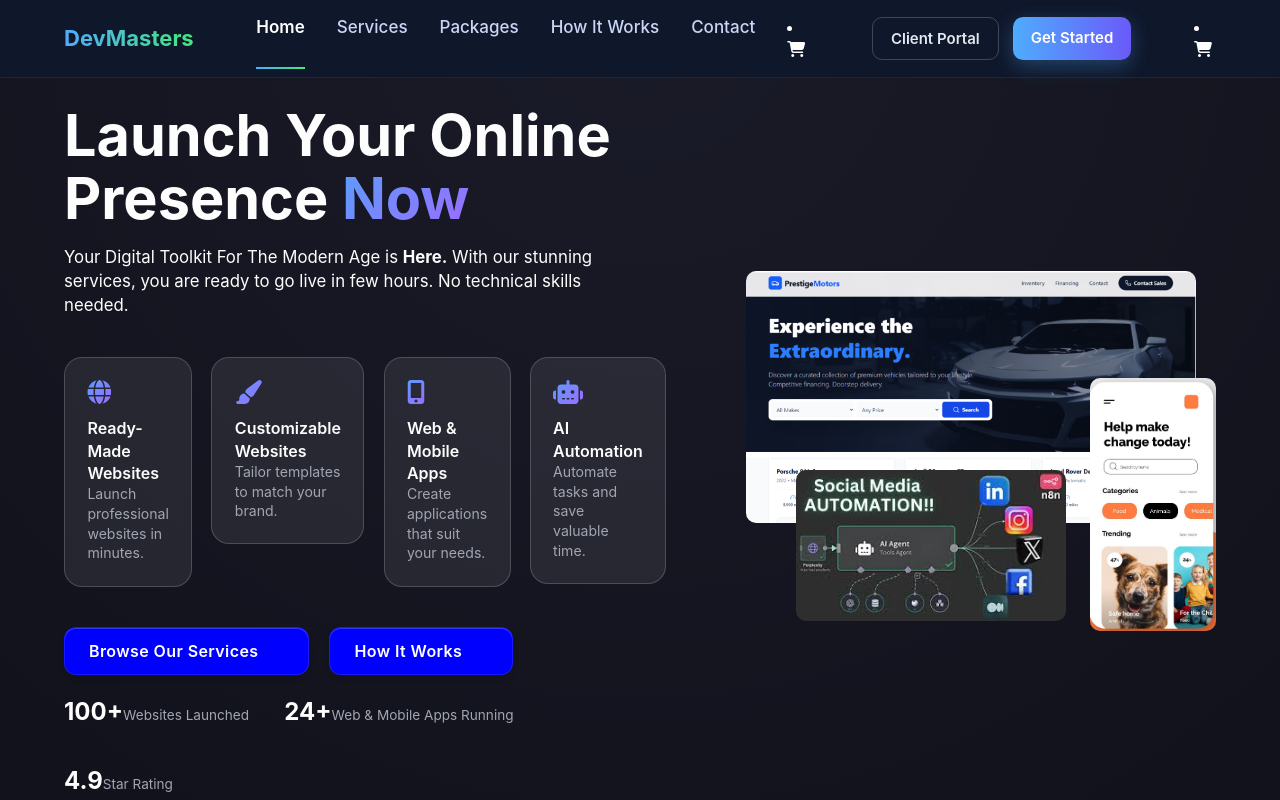
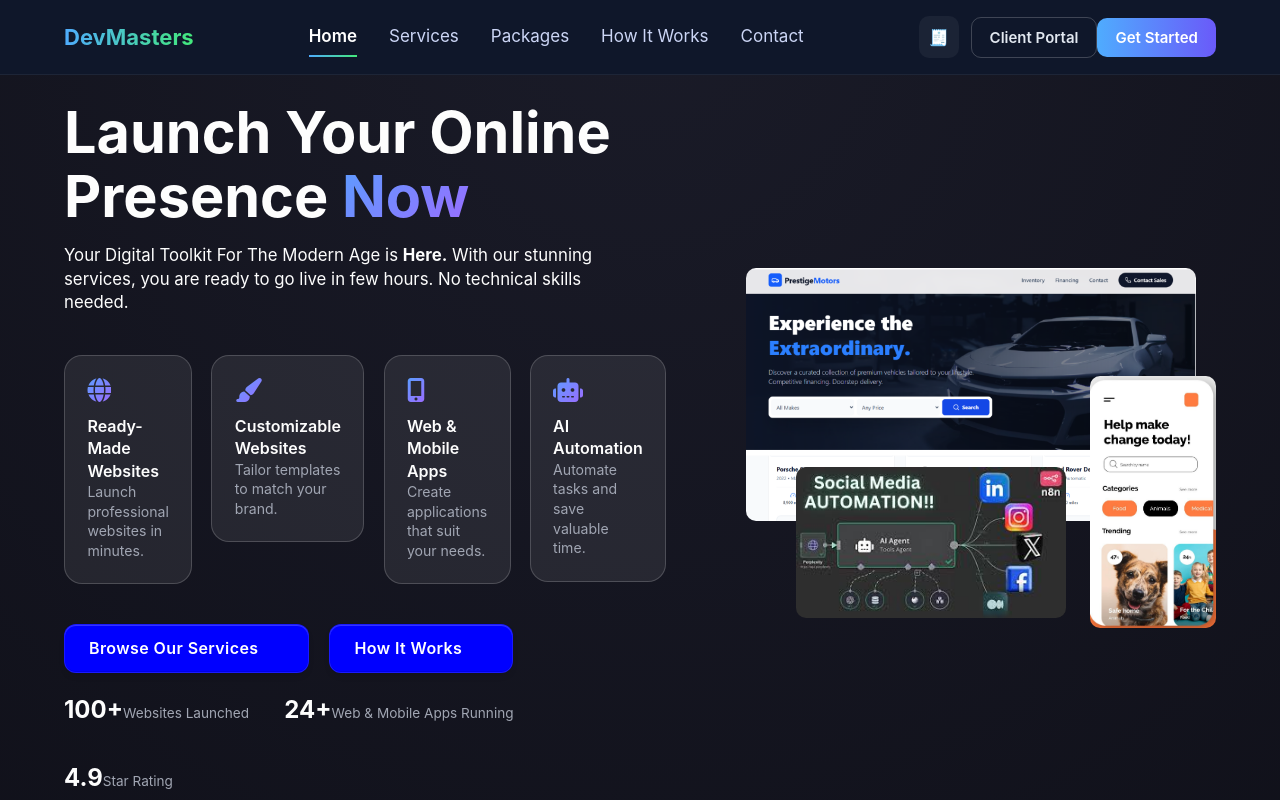
Before and after one commit to Darhkrich/DevMasters, a Next.js app: page / in a window 1280 px wide. Shown: the top 800 px of the page. Built offline with nearby package versions, Linux system fonts and the light colour scheme.

Commit message:
navbar fix 5

```diff
--- a/src/components/common/Navbar.jsx
+++ b/src/components/common/Navbar.jsx
@@ -1,16 +1,14 @@
-
-
 "use client";
+import '@/styles/Navbar.css';
 import { useState } from "react";
 import Link from "next/link";
 import { usePathname } from "next/navigation";
-import '@/styles/Navbar.css';
-import SelectedServicesSummary from '@/components/common/SelectedServicesSummary';
-
+import { useCart } from "@/context/CartContext";
 
 export default function DevMastersNavbar() {
   const [open, setOpen] = useState(false);
   const pathname = usePathname();
+  const { cartCount } = useCart();
 
   const links = [
     { name: "Home", href: "/" },
@@ -26,31 +24,37 @@ export default function DevMastersNavbar() {
     <header className="dm-nav">
       <div className="dm-nav__inner">
 
-        {/* Logo */}
+        {/* LOGO */}
         <div className="dm-nav__logo">
           <Link href="/">DevMasters</Link>
         </div>
 
-        {/* Desktop Links */}
+        {/* DESKTOP LINKS */}
         <nav className="dm-nav__links">
           {links.map((link) => (
             <Link
               key={link.href}
               href={link.href}
-              className={`dm-nav__link ${
-                isActive(link.href) ? "active" : ""
-              }`}
+              className={`dm-nav__link ${isActive(link.href) ? "active" : ""}`}
             >
               {link.name}
             </Link>
           ))}
-                    <li> <Link href={'/Checkout'}><SelectedServicesSummary /> </Link></li>
         </nav>
 
-        {/* Actions */}
+        {/* RIGHT SIDE (IMPORTANT FIX) */}
+        <div className="dm-nav__right">
+
+          {/* QUOTE / CART (ALWAYS VISIBLE) */}
+          <Link href="/Checkout" className="dm-cart">
+            <span className="dm-cart__icon">🧾</span>
+            {cartCount > 0 && (
+              <span className="dm-cart__badge">{cartCount}</span>
+            )}
+          </Link>
+
+          {/* DESKTOP ACTIONS */}
           <div className="dm-nav__actions">
-
-
             <Link href="/dashboard" className="dm-btn dm-btn--ghost">
               Client Portal
             </Link>
@@ -60,8 +64,7 @@ export default function DevMastersNavbar() {
             </Link>
           </div>
 
-        {/* Hamburger */}
-                  <li> <Link href={'/Checkout'}><SelectedServicesSummary /> </Link></li>
+          {/* HAMBURGER */}
           <button
             className={`dm-nav__hamburger ${open ? "active" : ""}`}
             onClick={() => setOpen(!open)}
@@ -72,11 +75,12 @@ export default function DevMastersNavbar() {
           </button>
 
         </div>
+      </div>
 
-      {/* Mobile Menu */}
+      {/* MOBILE MENU */}
       <div className={`dm-nav__mobile ${open ? "show" : ""}`}>
+        <div className="dm-nav__mobile-content">
 
-        <div className="dm-nav__mobile-content">
           {links.map((link) => (
             <Link
               key={link.href}
@@ -90,6 +94,16 @@ export default function DevMastersNavbar() {
             </Link>
           ))}
 
+          {/* QUOTE (MOBILE) */}
+          <Link
+            href="/Checkout"
+            className="dm-cart dm-cart--mobile"
+            onClick={() => setOpen(false)}
+          >
+            <span>🧾</span>
+            <span>Your Quote ({cartCount})</span>
+          </Link>
+
           <div className="dm-nav__mobile-actions">
             <Link href="/dashboard" className="dm-btn dm-btn--ghost">
               Client Portal
@@ -99,6 +113,7 @@ export default function DevMastersNavbar() {
               Get Started
             </Link>
           </div>
+
         </div>
       </div>
     </header>
--- a/src/styles/Navbar.css
+++ b/src/styles/Navbar.css
@@ -1,9 +1,9 @@
-/* ===== BASE ===== */
+/* ===== NAVBAR ===== */
 .dm-nav {
   position: sticky;
   top: 0;
   width: 100%;
-  background: #0f172a; /* deep navy */
+  background: #0f172a;
   border-bottom: 1px solid rgba(255,255,255,0.06);
   z-index: 1000;
 }
@@ -34,31 +34,27 @@
 }
 
 .dm-nav__link {
+  color: #cbd5f5;
   text-decoration: none;
-  color: #cbd5f5;
-  font-size: 17px; /* 🔥 increased */
-  font-weight: 500;
+  font-size: 17px;
   position: relative;
-  transition: 0.3s ease;
+  transition: 0.3s;
 }
 
-/* Hover */
 .dm-nav__link:hover {
-  color: #ffffff;
+  color: #fff;
 }
 
-/* ACTIVE */
 .dm-nav__link.active {
-  color: #ffffff;
+  color: #fff;
   font-weight: 600;
 }
 
-/* underline animation */
 .dm-nav__link::after {
   content: "";
   position: absolute;
+  bottom: -8px;
   left: 0;
-  bottom: -8px;
   width: 0%;
   height: 2px;
   background: linear-gradient(90deg, #4facfe, #43e97b);
@@ -70,36 +66,56 @@
   width: 100%;
 }
 
-/* ===== ACTIONS ===== */
-.dm-nav__actions {
+/* ===== RIGHT SIDE ===== */
+.dm-nav__right {
   display: flex;
-  gap: 14px;
+  align-items: center;
+  gap: 12px;
 }
 
+/* ===== CART / QUOTE ===== */
+.dm-cart {
+  position: relative;
+  padding: 10px;
+  border-radius: 10px;
+  background: rgba(255,255,255,0.05);
+  color: #fff;
+  text-decoration: none;
+  transition: 0.3s;
+}
+
+.dm-cart:hover {
+  background: rgba(255,255,255,0.1);
+}
+
+.dm-cart__badge {
+  position: absolute;
+  top: 4px;
+  right: 4px;
+  background: #ef4444;
+  color: #fff;
+  font-size: 11px;
+  padding: 2px 6px;
+  border-radius: 999px;
+}
+
+/* ===== BUTTONS ===== */
 .dm-btn {
   padding: 10px 18px;
   border-radius: 10px;
   font-size: 15px;
   font-weight: 600;
   text-decoration: none;
-  transition: 0.3s;
 }
 
-/* Ghost */
 .dm-btn--ghost {
   border: 1px solid rgba(255,255,255,0.2);
   color: #e2e8f0;
 }
 
-.dm-btn--ghost:hover {
-  background: rgba(255,255,255,0.05);
-}
-
-/* Primary */
 .dm-btn--primary {
   background: linear-gradient(90deg, #4facfe, #6a5af9);
   color: #fff;
-  box-shadow: 0 6px 20px rgba(79,172,254,0.3);
 }
 
 /* ===== HAMBURGER ===== */
@@ -108,9 +124,9 @@
   flex-direction: column;
   gap: 5px;
   padding: 10px;
-  cursor: pointer;
   background: none;
   border: none;
+  cursor: pointer;
 }
 
 .dm-nav__hamburger span {
@@ -120,7 +136,6 @@
   transition: 0.3s;
 }
 
-/* Animation */
 .dm-nav__hamburger.active span:nth-child(1) {
   transform: rotate(45deg) translateY(7px);
 }
@@ -151,7 +166,6 @@
   pointer-events: all;
 }
 
-/* CENTER */
 .dm-nav__mobile-content {
   display: flex;
   flex-direction: column;
@@ -159,27 +173,23 @@
   gap: 22px;
 }
 
-/* Mobile links */
 .dm-nav__mobile-link {
   font-size: 20px;
   color: #e2e8f0;
   text-decoration: none;
-  position: relative;
 }
 
-/* Active mobile */
 .dm-nav__mobile-link.active {
-  color: #ffffff;
+  color: #fff;
   font-weight: 600;
 }
 
-.dm-nav__mobile-link.active::after {
-  content: "";
-  display: block;
-  margin: 6px auto 0;
-  width: 50%;
-  height: 2px;
-  background: linear-gradient(90deg, #4facfe, #43e97b);
+/* Mobile cart */
+.dm-cart--mobile {
+  display: flex;
+  gap: 8px;
+  align-items: center;
+  font-size: 18px;
 }
 
 /* Mobile actions */
@@ -187,7 +197,6 @@
   display: flex;
   flex-direction: column;
   gap: 14px;
-  margin-top: 10px;
 }
 
 /* ===== RESPONSIVE ===== */
```
Also changed, not shown: src/components/common/navcart.jsx (added, +15 -0 lines). Lines whose indentation alone changed are shown as unchanged.
